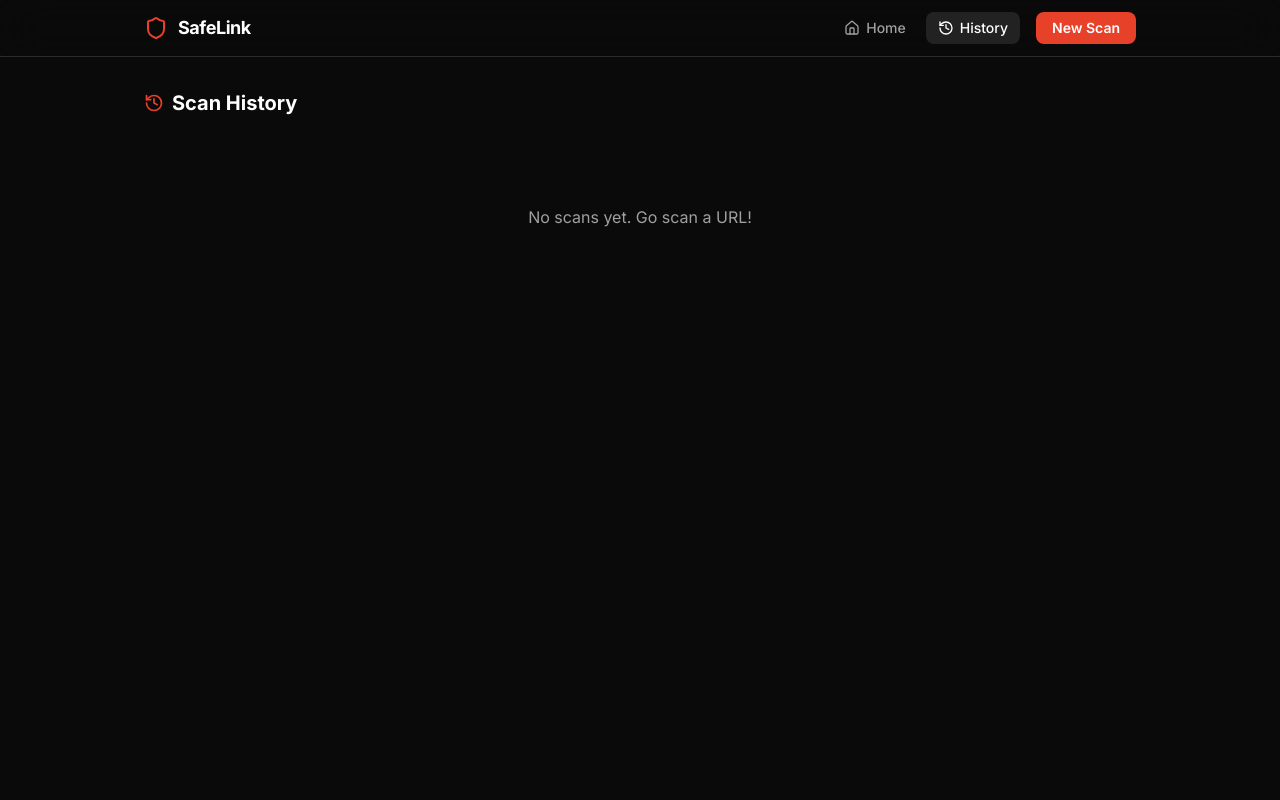
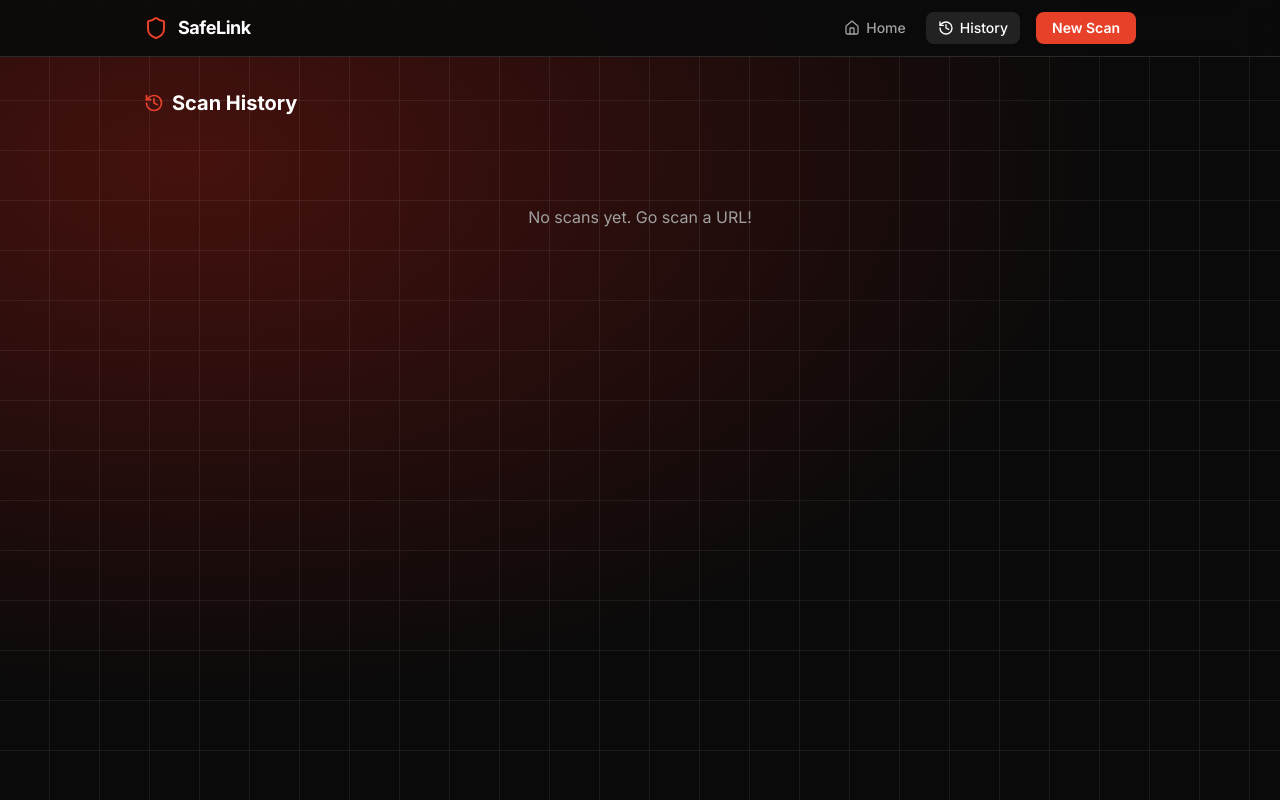
Before and after one commit to matthew-spillane/SafeLink-by-Strikepoint-Security, a React (Vite) app in the folder frontend/: page /history in a window 1280 px wide. Built offline with nearby package versions, Linux system fonts and the light colour scheme; no server answers.

Commit message:
working build before warning badge fix
https://claude.ai/code/session_01R4kJuqjk6dbYgjcbRSnumY

```diff
--- a/frontend/src/App.jsx
+++ b/frontend/src/App.jsx
@@ -9,7 +9,7 @@ import HistoryPage from "./pages/HistoryPage";
 export default function App() {
   return (
     <ThemeProvider>
-      <div className="min-h-screen bg-sp-bg text-sp-text">
+      <div className="min-h-screen sp-hero-bg text-sp-text">
         <Header />
         <main className="max-w-5xl mx-auto px-4 pb-16">
           <Routes>
--- a/frontend/src/index.css
+++ b/frontend/src/index.css
@@ -26,6 +26,27 @@ body {
   -moz-osx-font-smoothing: grayscale;
   background-color: var(--color-sp-bg);
   color: var(--color-sp-text);
+}
+
+/* Hero background: base color + red glow + grid overlay */
+.sp-hero-bg {
+  background:
+    repeating-linear-gradient(
+      0deg,
+      transparent,
+      transparent 49px,
+      rgba(255, 255, 255, 0.07) 49px,
+      rgba(255, 255, 255, 0.07) 50px
+    ),
+    repeating-linear-gradient(
+      90deg,
+      transparent,
+      transparent 49px,
+      rgba(255, 255, 255, 0.07) 49px,
+      rgba(255, 255, 255, 0.07) 50px
+    ),
+    radial-gradient(ellipse at 15% 20%, rgba(180, 30, 20, 0.35) 0%, transparent 60%),
+    #0a0a0a;
 }
 
 /* Card */
```
